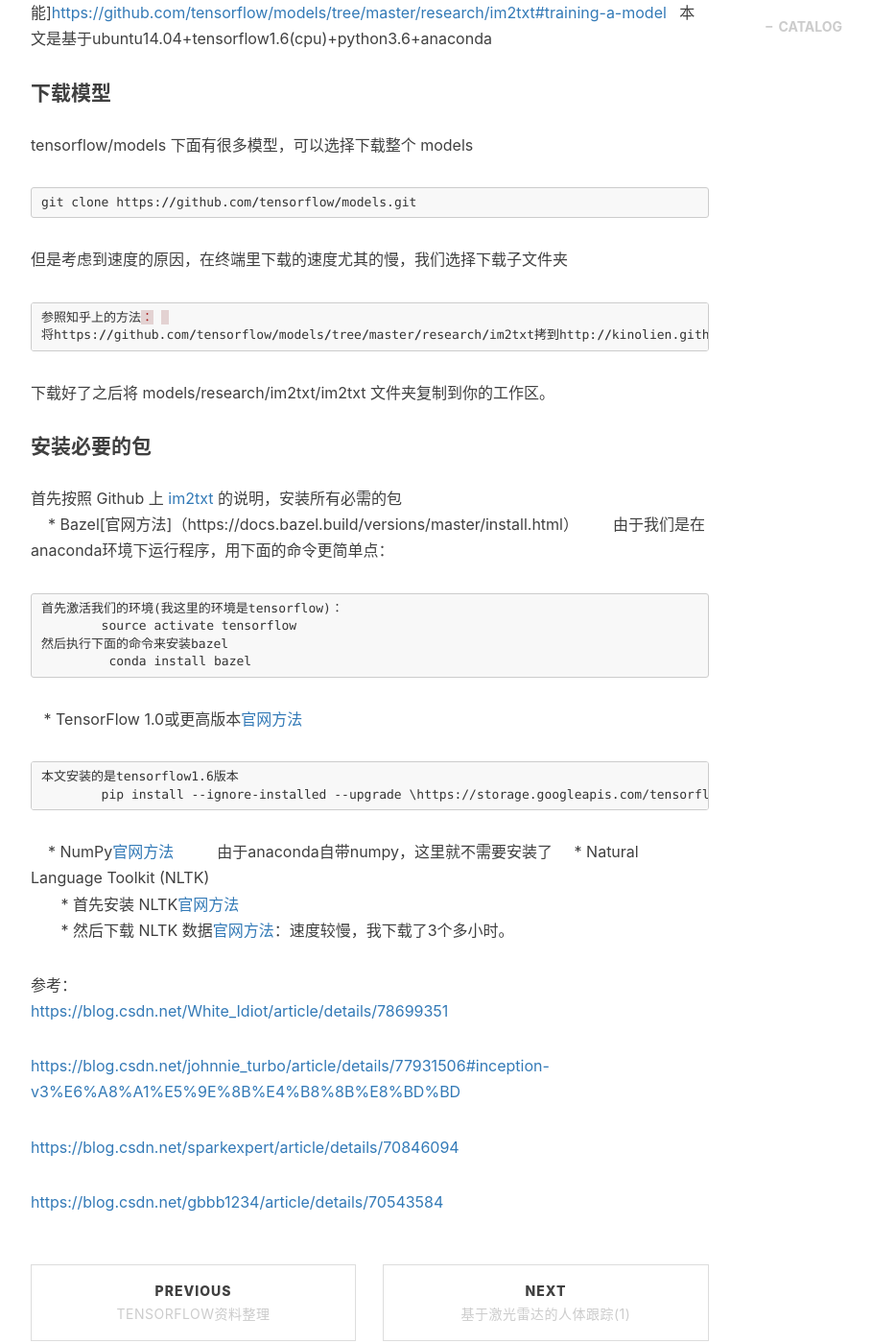
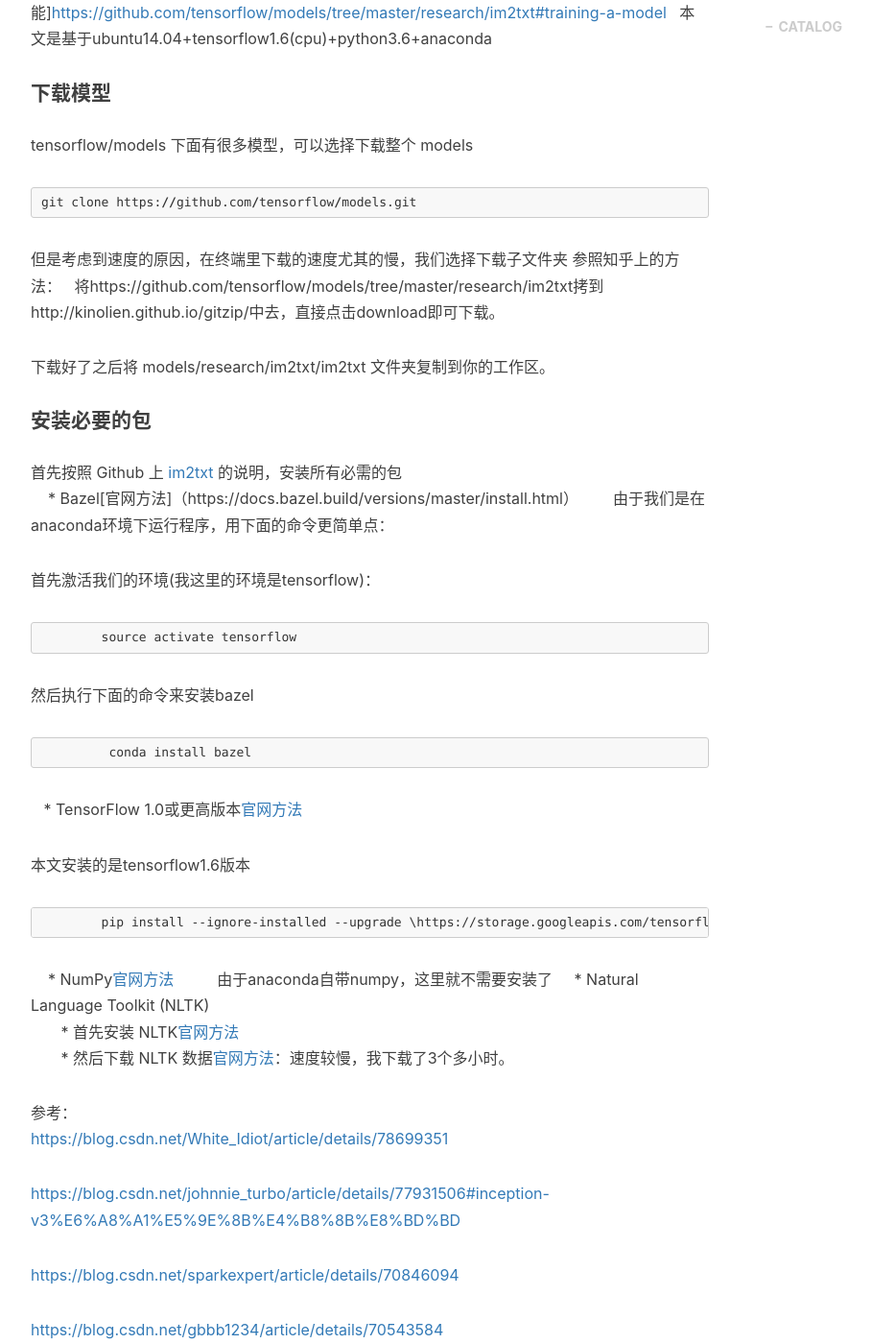
Before and after one commit to duhuazhen/duhuazhen.github.io, a Jekyll site: the page built from _posts/2017-4-1-im2txt.markdown, in a window 1280 px wide and 1400 px high, scrolled down 594 px. Shown: the whole window at 96% size, without its empty margins (233-1142 px from the left). Built offline with Jekyll 4.4.1, drawn with Linux system fonts in a browser that asks for light colours; nearby versions of some CDN libraries; comment, search, counter and statistics services are not loaded.

Commit message:
Update 2017-4-1-im2txt.markdown

````diff
--- a/_posts/2017-4-1-im2txt.markdown
+++ b/_posts/2017-4-1-im2txt.markdown
@@ -18,10 +18,9 @@
 git clone https://github.com/tensorflow/models.git
 ```
 但是考虑到速度的原因，在终端里下载的速度尤其的慢，我们选择下载子文件夹
-```python
 参照知乎上的方法：
 将https://github.com/tensorflow/models/tree/master/research/im2txt拷到http://kinolien.github.io/gitzip/中去，直接点击download即可下载。
-```
+
 
 下载好了之后将 models/research/im2txt/im2txt 文件夹复制到你的工作区。
 
@@ -29,15 +28,19 @@
 首先按照 Github 上 [im2txt](https://github.com/tensorflow/models/tree/master/research/im2txt) 的说明，安装所有必需的包
      * Bazel[官网方法]（https://docs.bazel.build/versions/master/install.html）
         由于我们是在anaconda环境下运行程序，用下面的命令更简单点：
+
+首先激活我们的环境(我这里的环境是tensorflow)：
 ```pyhon
-首先激活我们的环境(我这里的环境是tensorflow)：
         source activate tensorflow
+ ```
 然后执行下面的命令来安装bazel
+```pyhon
          conda install bazel
  ```
      * TensorFlow 1.0或更高版本[官网方法](https://www.tensorflow.org/install/)
+
+本文安装的是tensorflow1.6版本
 ```pyhon
-本文安装的是tensorflow1.6版本
         pip install --ignore-installed --upgrade \https://storage.googleapis.com/tensorflow/linux/cpu/tensorflow-1.6.0-cp34-cp34m-linux_x86_64.whl
 ```
      * NumPy[官网方法](https://www.scipy.org/install.html)
````
